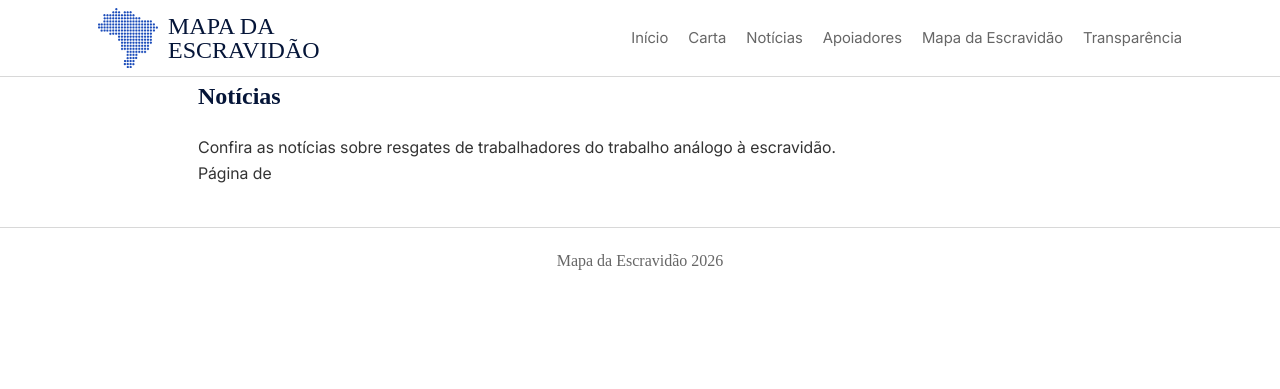
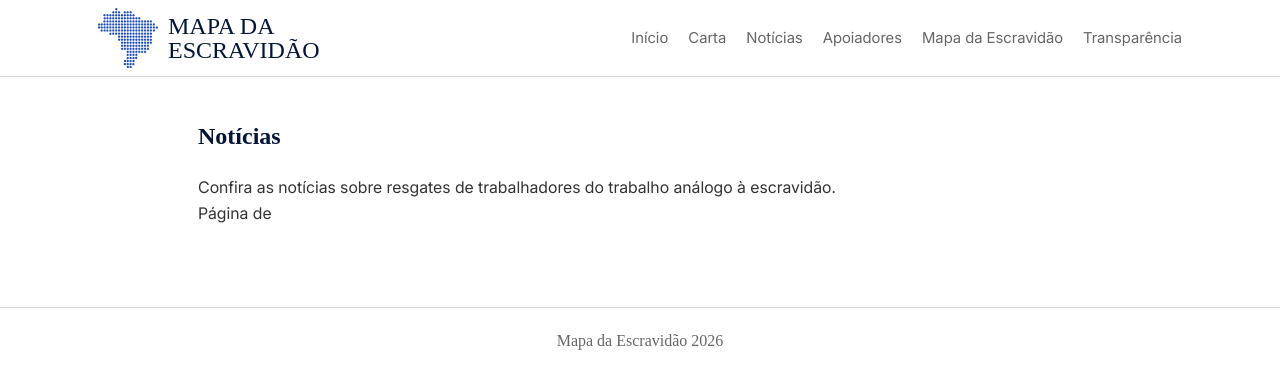
Before and after one commit to Landowski/mapa-escravidao, a Jekyll site: the page built from noticias.html, in a window 1280 px wide. Shown: the top 389 px of the page. Built offline with Jekyll 4.4.1, drawn with Linux system fonts in a browser that asks for light colours; some web fonts are replaced; the list of posts is cut into pages by our own code.

Commit message:
Update styles.css

```diff
--- a/css/styles.css
+++ b/css/styles.css
@@ -376,6 +376,7 @@ h2 {
 
 .lista-noticias {
     width: 100%;
+	padding: 40px 0;
 }
 
 .item-noticia {
```
